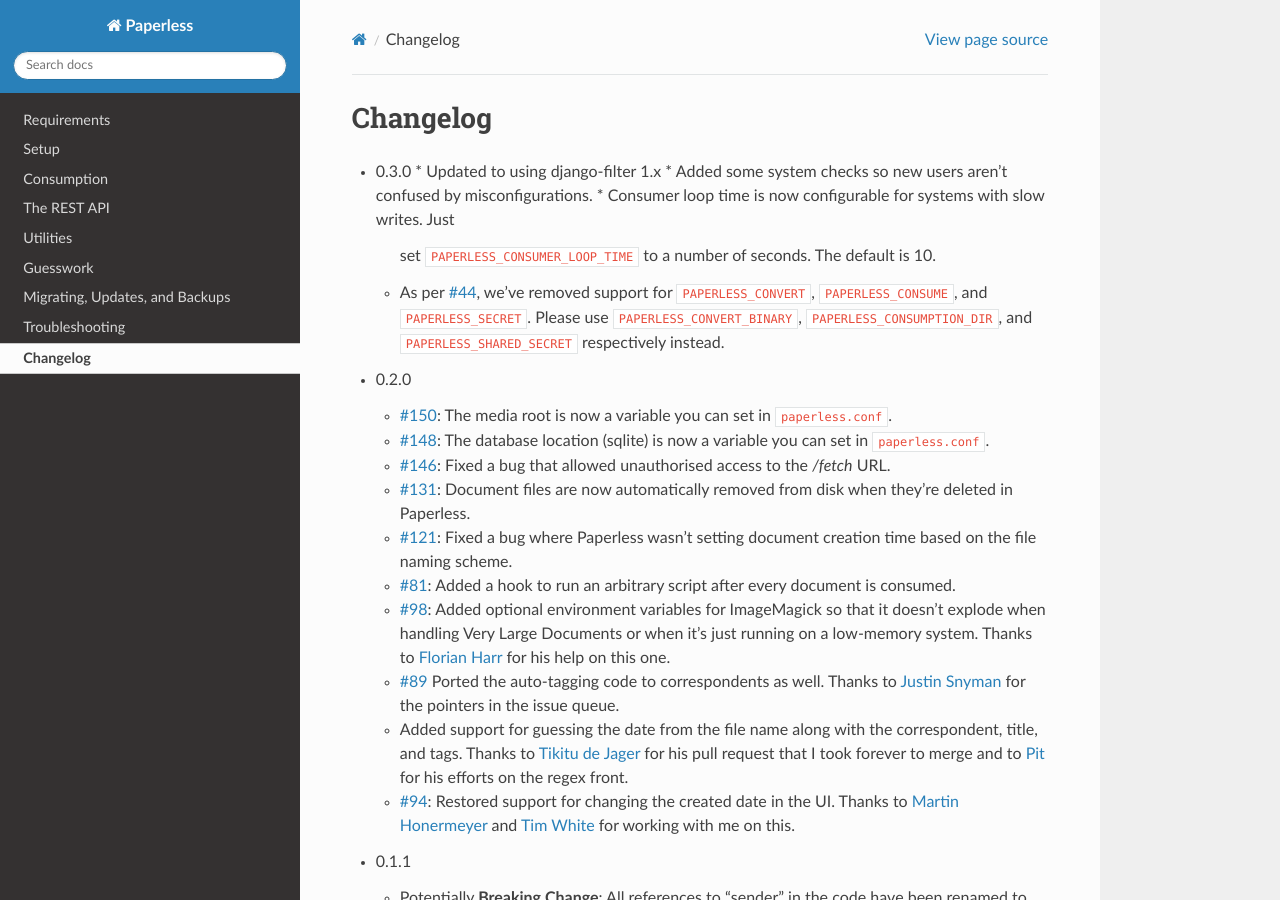
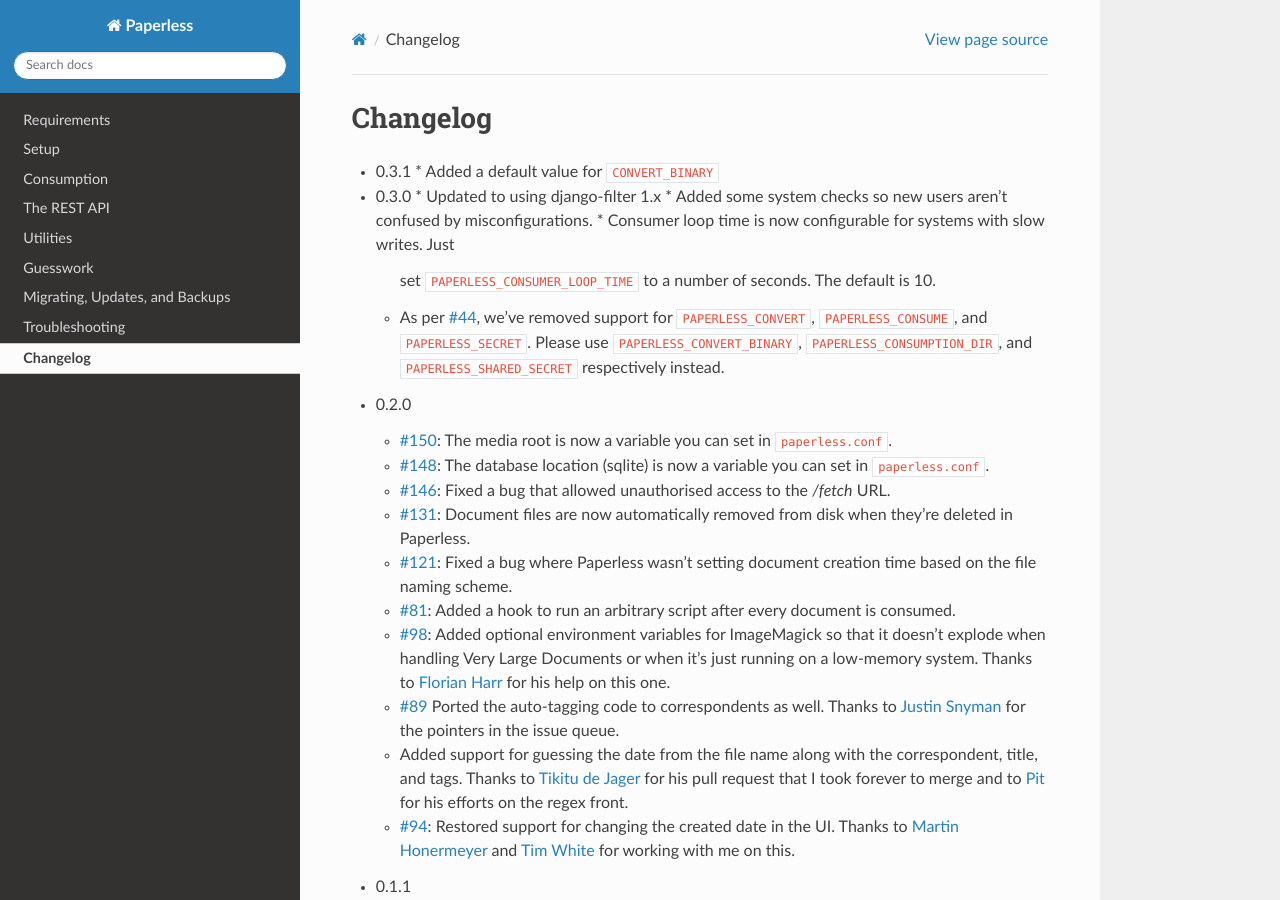
Before and after one commit to repoRangee/Large-scale, a Sphinx documentation site: the page built from docs/changelog.rst, in a window 1280 px wide and 900 px high. Built offline with Sphinx 7.4.7 and the Read the Docs theme 3.1.0, drawn with Linux system fonts in a browser that asks for light colours; formulas are drawn with MathJax 3.

Commit message:
Version bump for convert binary fix

```diff
--- a/docs/changelog.rst
+++ b/docs/changelog.rst
@@ -1,5 +1,8 @@
 Changelog
 #########
+
+* 0.3.1
+  * Added a default value for ``CONVERT_BINARY``
 
 * 0.3.0
   * Updated to using django-filter 1.x
--- a/src/paperless/version.py
+++ b/src/paperless/version.py
@@ -1 +1 @@
-__version__ = (0, 3, 0)
+__version__ = (0, 3, 1)
```
